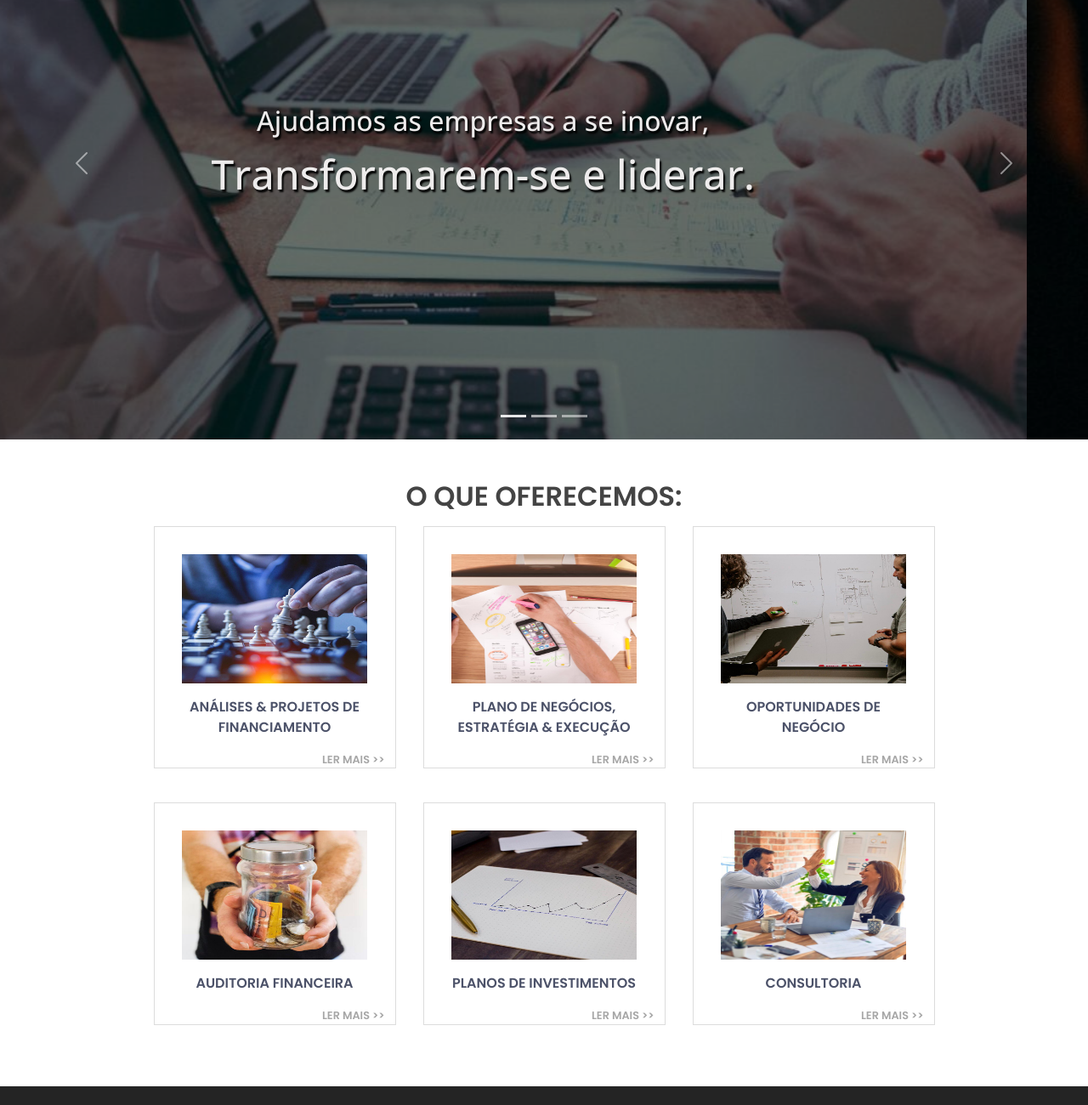
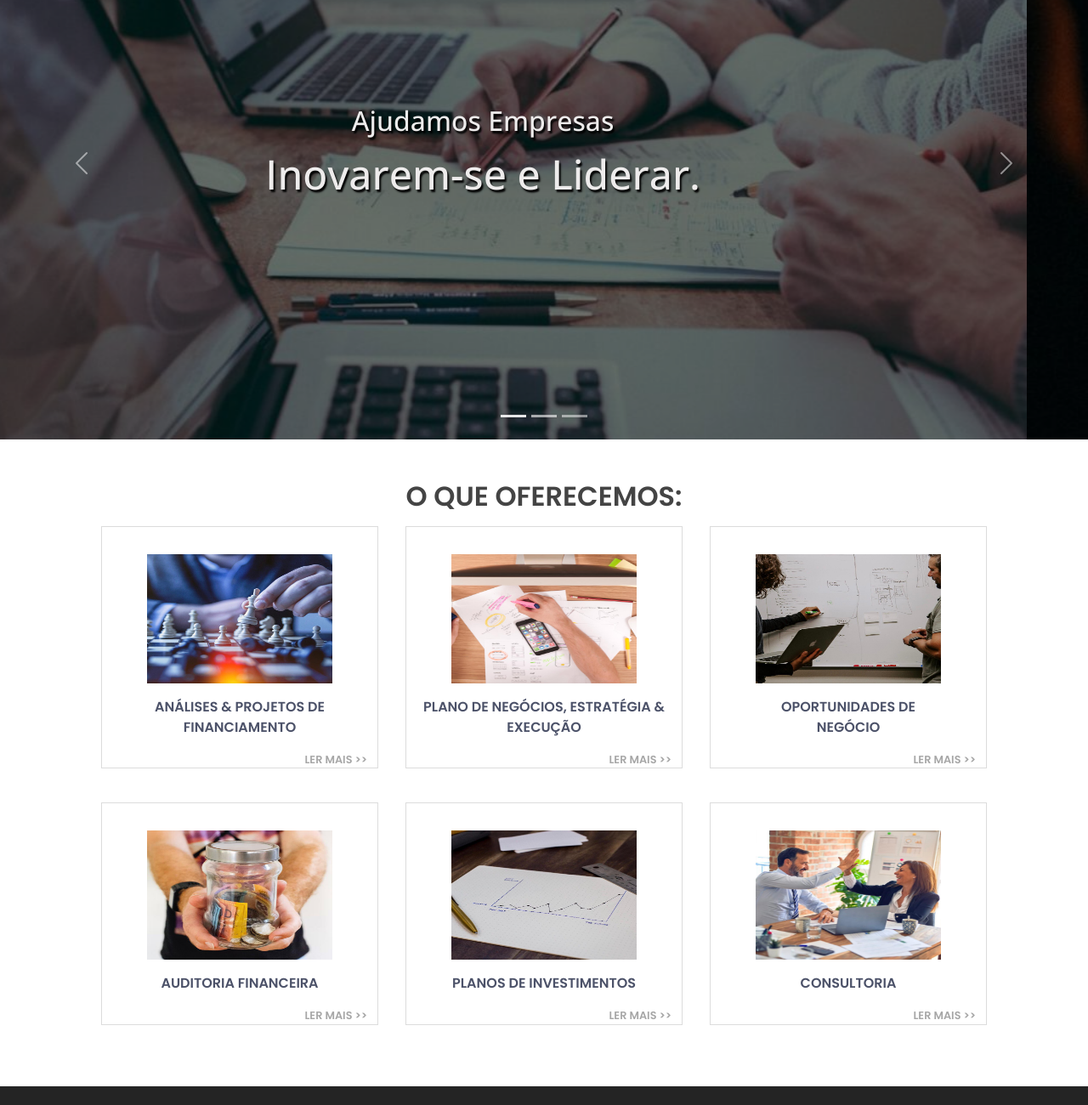
Before and after one commit to joaocarlosdene/leal-contas, a plain HTML site: page index.html in a window 1280 px wide. Shown: the part 300-1600 px from the top of the page at 85% size. Drawn offline with nearby package versions, Linux system fonts and the light colour scheme; grey boxes are pictures that could not be loaded.

Commit message:
Editando titulo carousel

```diff
--- a/index.html
+++ b/index.html
@@ -68,8 +68,8 @@
         <div class="carousel-inner">
           <div class="carousel-item active" style="background-image: url('images/Recortadas/Capa.jpeg');"  >
               <div class="container titulo">
-                <h2>Ajudamos as empresas a se inovar, </h2>
-                <p>Transformarem-se e liderar.</p>
+                <h2>Ajudamos Empresas </h2>
+                <p>Inovarem-se e Liderar.</p>
               </div>
           </div>
           <div class="carousel-item " style="background-image: url('images/Recortadas/Idéia.jpeg');">
@@ -81,7 +81,7 @@
           <div class="carousel-item" style="background-image: url('images/Recortadas/Aperto-mao.jpeg');">
             <div class="container titulo">
               <h2>Trabalhamos Juntos</h2>
-              <p>No sucesso do seu negócio.</p>
+              <p>No Sucesso do seu Negócio.</p>
             </div>
           </div>
         </div>
@@ -94,7 +94,7 @@
           <span class="visually-hidden">Next</span>
         </button>
         </div>
-    <div class="container bloco text-center">
+    <div class="bloco text-center">
         <h2 class="oferecemos">O QUE OFERECEMOS:</h2>
         <div class="bloco row d-flex justify-content-center">
           <a class="link-bloco col-9 col-md-3 text-center" href="">
```
